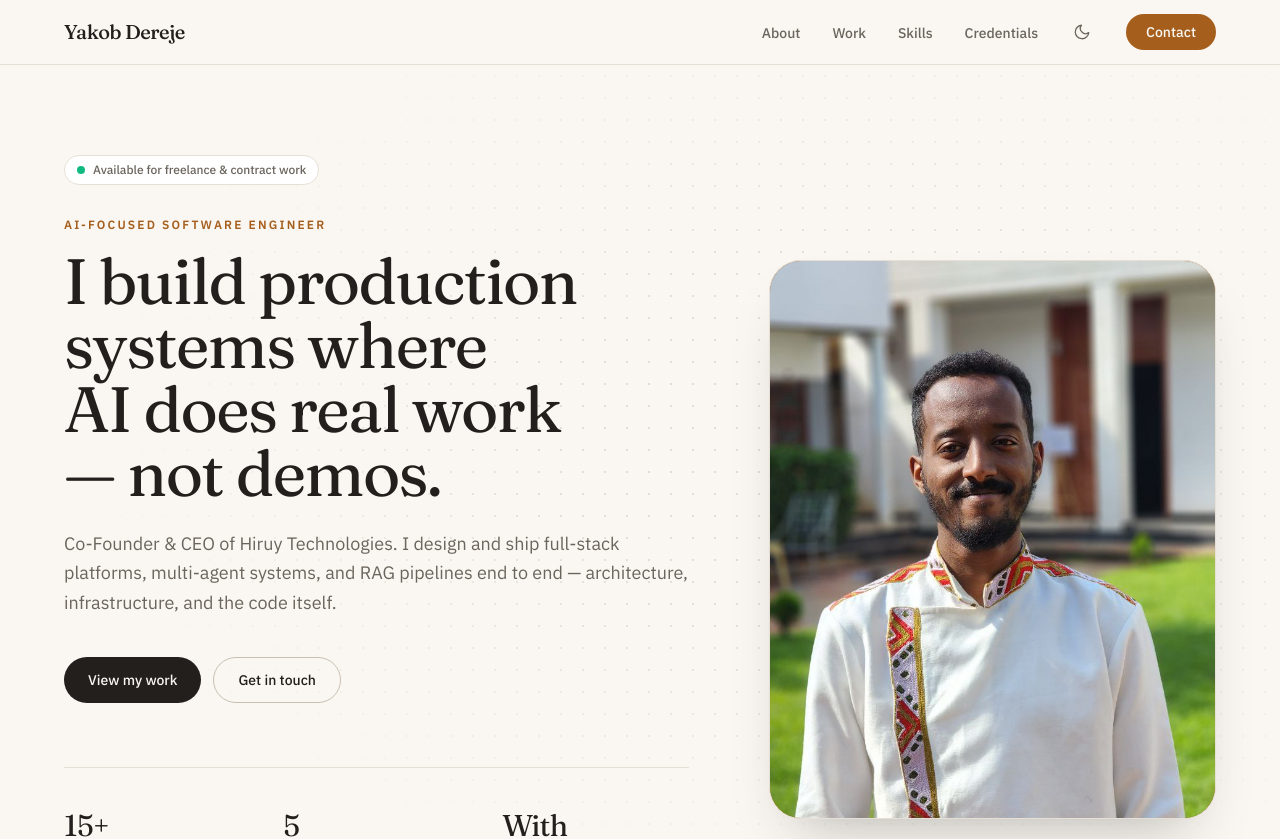
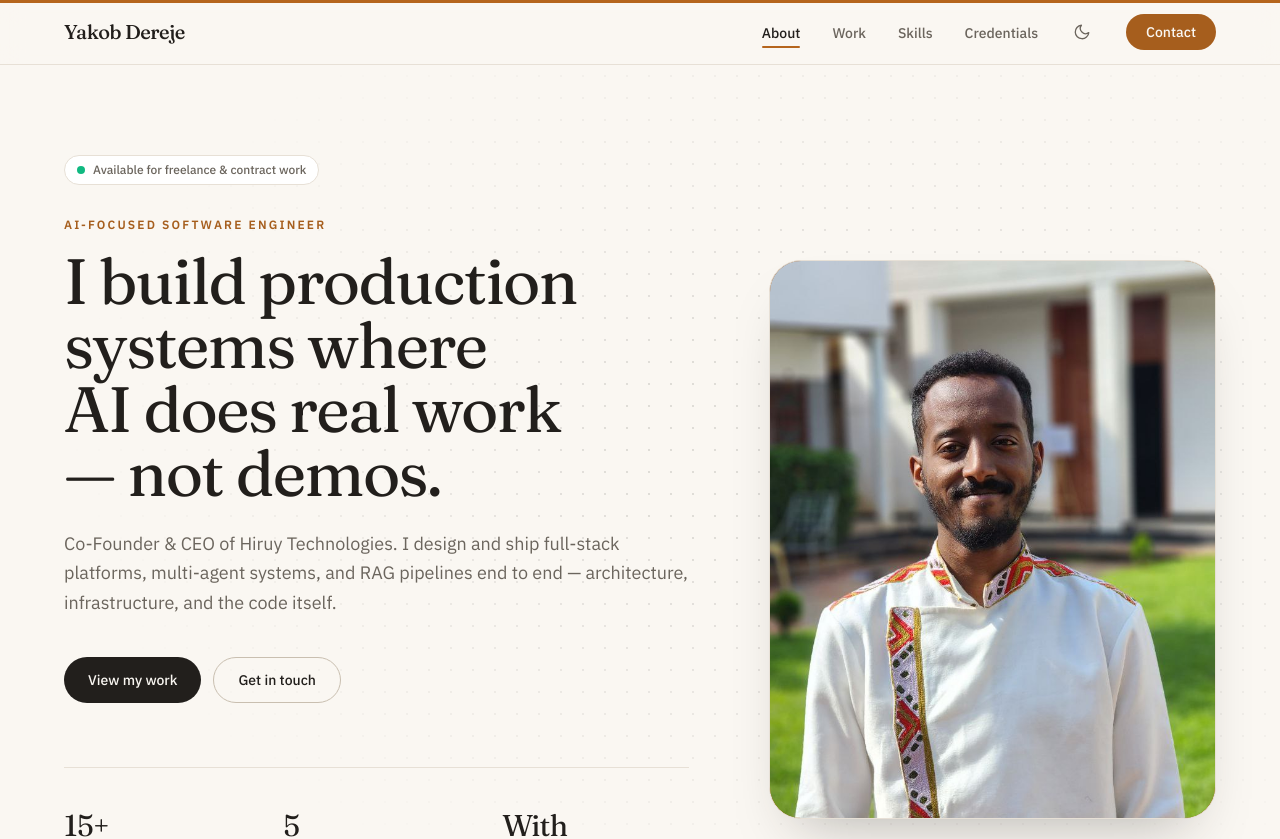
Before and after one commit to yakobd/yakob_dereje_portoflio, a Next.js app: page / in a window 1280 px wide. Shown: the top 839 px of the page. Built offline with nearby package versions, Linux system fonts and the light colour scheme.

Commit message:
Add stat counters, scroll progress bar, and active nav highlighting

```diff
--- a/app/layout.tsx
+++ b/app/layout.tsx
@@ -2,6 +2,7 @@ import type { Metadata } from "next";
 import { Fraunces, IBM_Plex_Sans } from "next/font/google";
 import Footer from "@/components/Footer";
 import Nav from "@/components/Nav";
+import ScrollProgress from "@/components/ScrollProgress";
 import { MotionProvider } from "@/components/Reveal";
 import { themeInitScript } from "@/lib/theme";
 import { siteDescription, siteName, siteTitle, siteUrl } from "@/lib/site";
@@ -67,6 +68,7 @@ export default function RootLayout({
         >
           Skip to content
         </a>
+        <ScrollProgress />
         <Nav />
         <main id="main-content" tabIndex={-1} className="flex-1 outline-none">
           <MotionProvider>{children}</MotionProvider>
--- a/app/page.tsx
+++ b/app/page.tsx
@@ -1,6 +1,7 @@
 import CaseStudyCard from "@/components/CaseStudyCard";
 import CertificateGallery from "@/components/CertificateGallery";
 import ContactForm from "@/components/ContactForm";
+import HeroStats from "@/components/HeroStats";
 import ProjectBanner from "@/components/ProjectBanner";
 import ProfilePhoto from "@/components/ProfilePhoto";
 import { Reveal, RevealGroup, RevealItem } from "@/components/Reveal";
@@ -61,16 +62,7 @@ export default function HomePage() {
                 Get in touch
               </Button>
             </div>
-            <dl className="mt-16 grid gap-8 border-t border-border pt-10 sm:grid-cols-3">
-              {hero.stats.map((stat) => (
-                <div key={stat.label} className="flex flex-col">
-                  <dt className="mt-1 text-sm text-muted">{stat.label}</dt>
-                  <dd className="order-first font-heading text-3xl font-normal tracking-tight">
-                    {stat.value}
-                  </dd>
-                </div>
-              ))}
-            </dl>
+            <HeroStats stats={hero.stats} />
           </div>
         </div>
       </Section>
--- /dev/null
+++ b/components/HeroStats.tsx
@@ -0,0 +1,68 @@
+"use client";
+
+import { animate, motion, useInView, useReducedMotion } from "framer-motion";
+import { useEffect, useRef } from "react";
+import type { Stat } from "@/lib/data/home";
+
+/** "15+" -> { n: 15, suffix: "+" }; non-numeric values return null. */
+function parseStat(value: string) {
+  const match = value.match(/^(\d+)(.*)$/);
+  return match ? { n: Number(match[1]), suffix: match[2] } : null;
+}
+
+function StatValue({ value, start }: { value: string; start: boolean }) {
+  const ref = useRef<HTMLSpanElement>(null);
+  const reduceMotion = useReducedMotion();
+
+  useEffect(() => {
+    const parsed = parseStat(value);
+    const node = ref.current;
+    if (!start || !parsed || reduceMotion || !node) return;
+    const controls = animate(0, parsed.n, {
+      duration: 1.4,
+      ease: [0.16, 1, 0.3, 1],
+      onUpdate: (latest) => {
+        node.textContent = `${Math.round(latest)}${parsed.suffix}`;
+      },
+    });
+    return () => controls.stop();
+  }, [start, value, reduceMotion]);
+
+  return (
+    <>
+      {/* Screen readers get the final value, not every intermediate number. */}
+      <span ref={ref} aria-hidden="true">
+        {value}
+      </span>
+      <span className="sr-only">{value}</span>
+    </>
+  );
+}
+
+/** Hero stat row: fades in and counts numeric stats up once, when scrolled into view. */
+export default function HeroStats({ stats }: { stats: Stat[] }) {
+  const ref = useRef<HTMLDListElement>(null);
+  const inView = useInView(ref, { once: true, amount: 0.5 });
+
+  return (
+    <dl
+      ref={ref}
+      className="mt-16 grid gap-8 border-t border-border pt-10 sm:grid-cols-3"
+    >
+      {stats.map((stat, index) => (
+        <motion.div
+          key={stat.label}
+          className="flex flex-col"
+          initial={{ opacity: 0, y: 8 }}
+          animate={inView ? { opacity: 1, y: 0 } : undefined}
+          transition={{ duration: 0.4, delay: index * 0.08, ease: "easeOut" }}
+        >
+          <dt className="mt-1 text-sm text-muted">{stat.label}</dt>
+          <dd className="order-first font-heading text-3xl font-normal tracking-tight">
+            <StatValue value={stat.value} start={inView} />
+          </dd>
+        </motion.div>
+      ))}
+    </dl>
+  );
+}
--- a/components/Nav.tsx
+++ b/components/Nav.tsx
@@ -1,5 +1,6 @@
 import Link from "next/link";
 import MobileMenu from "./MobileMenu";
+import NavLinks from "./NavLinks";
 import ThemeToggle from "./ThemeToggle";
 
 // Prefixed with "/" so the anchors also work from case study pages.
@@ -22,18 +23,7 @@ export default function Nav() {
         </Link>
 
         <div className="flex items-center gap-3 md:gap-8">
-          <ul className="hidden items-center gap-8 md:flex">
-            {links.map((link) => (
-              <li key={link.href}>
-                <Link
-                  href={link.href}
-                  className="text-sm font-medium text-muted transition-colors hover:text-foreground"
-                >
-                  {link.label}
-                </Link>
-              </li>
-            ))}
-          </ul>
+          <NavLinks links={links} />
           <ThemeToggle className="-mx-2 hidden md:flex" />
           <Link
             href="/#contact"
--- /dev/null
+++ b/components/NavLinks.tsx
@@ -0,0 +1,75 @@
+"use client";
+
+import Link from "next/link";
+import { usePathname } from "next/navigation";
+import { useEffect, useState } from "react";
+
+type NavLink = { label: string; href: string };
+
+// Home-page sections that light up a nav link; More Projects counts as "Work".
+const sectionToHref: Record<string, string> = {
+  about: "/#about",
+  work: "/#work",
+  "more-work": "/#work",
+  skills: "/#skills",
+  credentials: "/#credentials",
+};
+
+/** Desktop nav links; highlights the one whose section is in view (home page only). */
+export default function NavLinks({ links }: { links: NavLink[] }) {
+  const pathname = usePathname();
+  const [active, setActive] = useState<string | null>(null);
+
+  useEffect(() => {
+    setActive(null);
+    if (pathname !== "/") return;
+
+    const sections = Object.keys(sectionToHref)
+      .map((id) => document.getElementById(id))
+      .filter((el): el is HTMLElement => el !== null);
+
+    // A thin band across the middle of the viewport: the section crossing it
+    // is the one being read.
+    const visible = new Set<string>();
+    const observer = new IntersectionObserver(
+      (entries) => {
+        for (const entry of entries) {
+          if (entry.isIntersecting) visible.add(entry.target.id);
+          else visible.delete(entry.target.id);
+        }
+        const current = sections.find((section) => visible.has(section.id));
+        setActive(current ? sectionToHref[current.id] : null);
+      },
+      { rootMargin: "-45% 0px -54% 0px" },
+    );
+    sections.forEach((section) => observer.observe(section));
+    return () => observer.disconnect();
+  }, [pathname]);
+
+  return (
+    <ul className="hidden items-center gap-8 md:flex">
+      {links.map((link) => {
+        const isActive = active === link.href;
+        return (
+          <li key={link.href}>
+            <Link
+              href={link.href}
+              aria-current={isActive ? "location" : undefined}
+              className={`relative text-sm font-medium transition-colors hover:text-foreground ${
+                isActive ? "text-foreground" : "text-muted"
+              }`}
+            >
+              {link.label}
+              <span
+                aria-hidden="true"
+                className={`absolute -bottom-1.5 left-0 h-0.5 w-full origin-left rounded-full bg-accent transition-transform duration-300 ease-out motion-reduce:transition-none ${
+                  isActive ? "scale-x-100" : "scale-x-0"
+                }`}
+              />
+            </Link>
+          </li>
+        );
+      })}
+    </ul>
+  );
+}
--- /dev/null
+++ b/components/ScrollProgress.tsx
@@ -0,0 +1,17 @@
+"use client";
+
+import { motion, useScroll } from "framer-motion";
+
+/** Thin accent bar at the very top of the viewport that fills as the page scrolls. */
+export default function ScrollProgress() {
+  const { scrollYProgress } = useScroll();
+
+  return (
+    <motion.div
+      aria-hidden="true"
+      className="fixed inset-x-0 top-0 z-[60] h-[3px] origin-left bg-accent"
+      // Tied directly to scroll position (no spring) so it tracks exactly.
+      style={{ scaleX: scrollYProgress }}
+    />
+  );
+}
```
